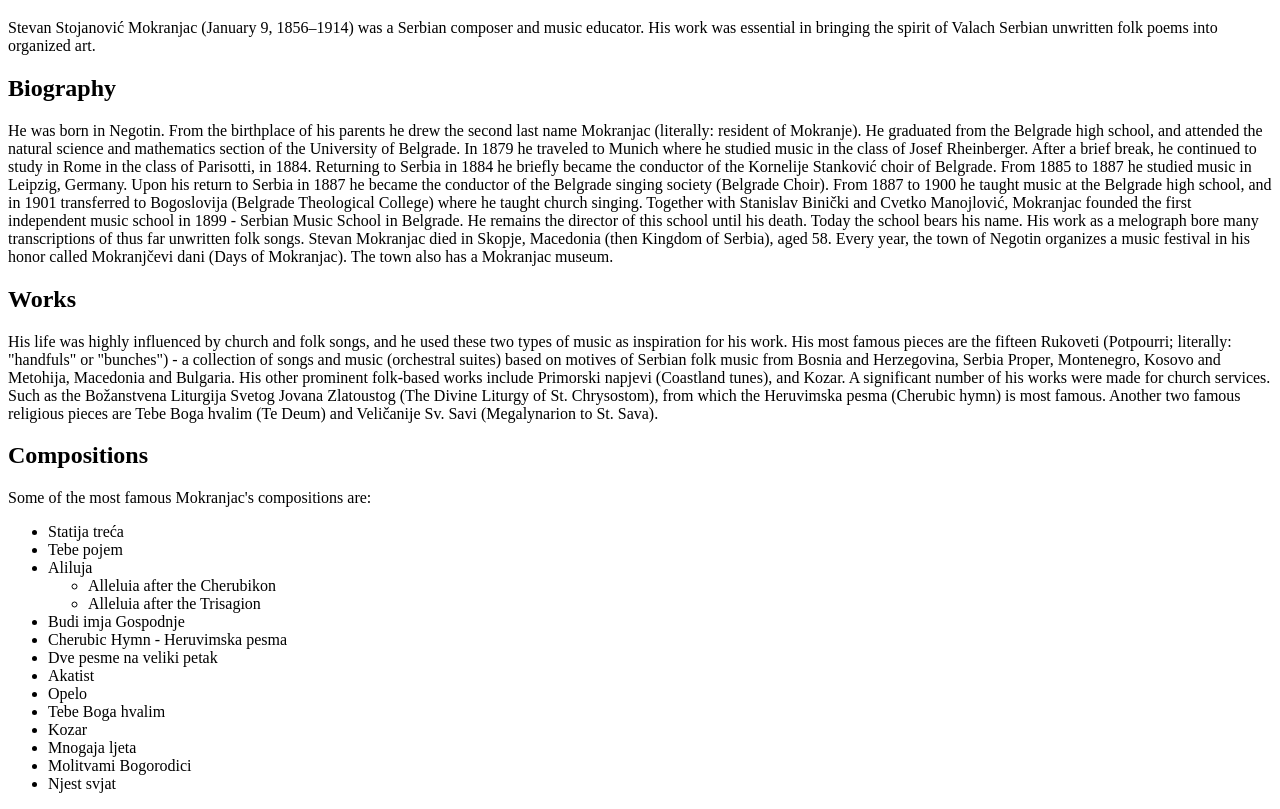
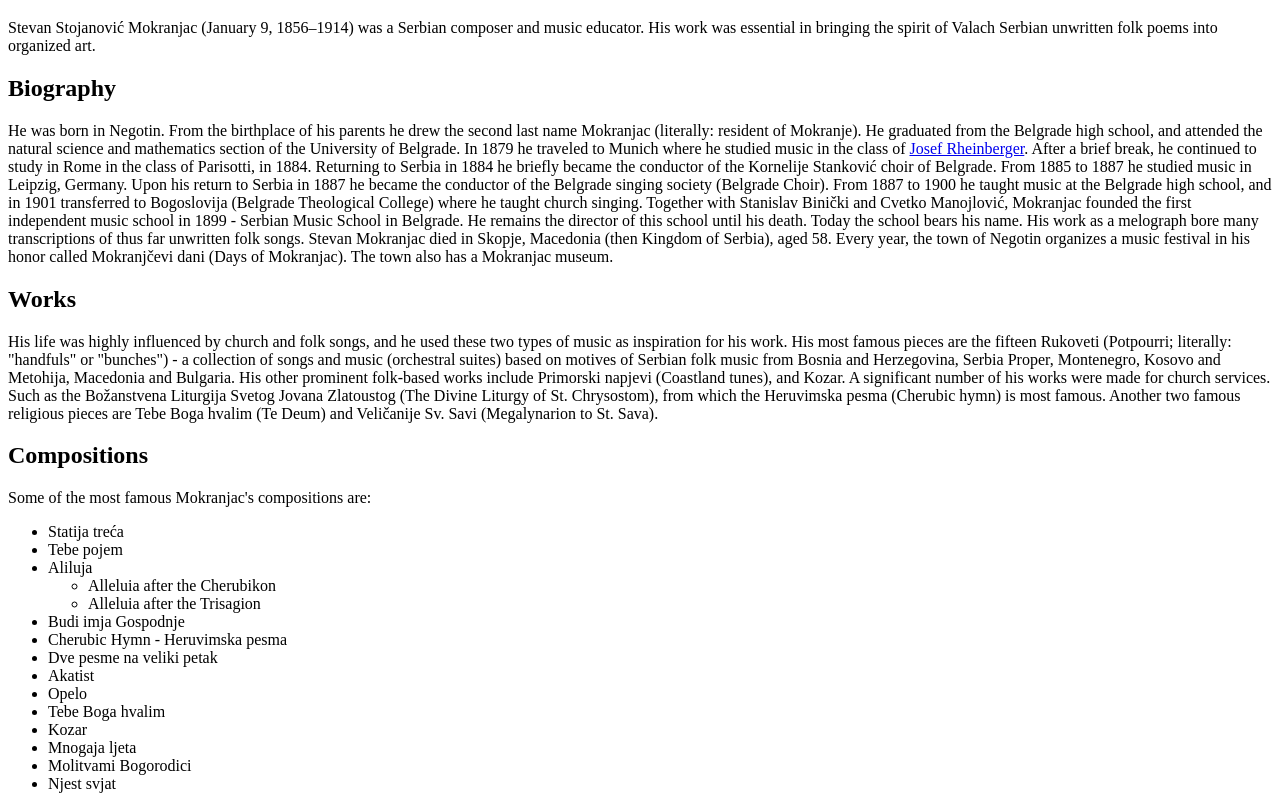
Before and after one commit to Saki94/SSM, a plain HTML site: page index.html in a window 1280 px wide. Shown: the part 61-870 px from the top of the page. Drawn offline with Linux system fonts and the light colour scheme.

Commit message:
Add first link

```diff
--- a/index.html
+++ b/index.html
@@ -16,7 +16,8 @@
              resident of Mokranje).
 
             He graduated from the Belgrade high school, and attended the natural science and mathematics section of the University
-             of Belgrade. In 1879 he traveled to Munich where he studied music in the class of Josef Rheinberger.
+             of Belgrade. In 1879 he traveled to Munich where he studied music in the class of
+              <a href="https://en.wikipedia.org/wiki/Josef_Rheinberger">Josef Rheinberger</a>.
               After a brief break, he continued to study in Rome in the class of Parisotti, in 1884.
                Returning to Serbia in 1884 he briefly became the conductor of the Kornelije Stanković choir of Belgrade.
 
```
